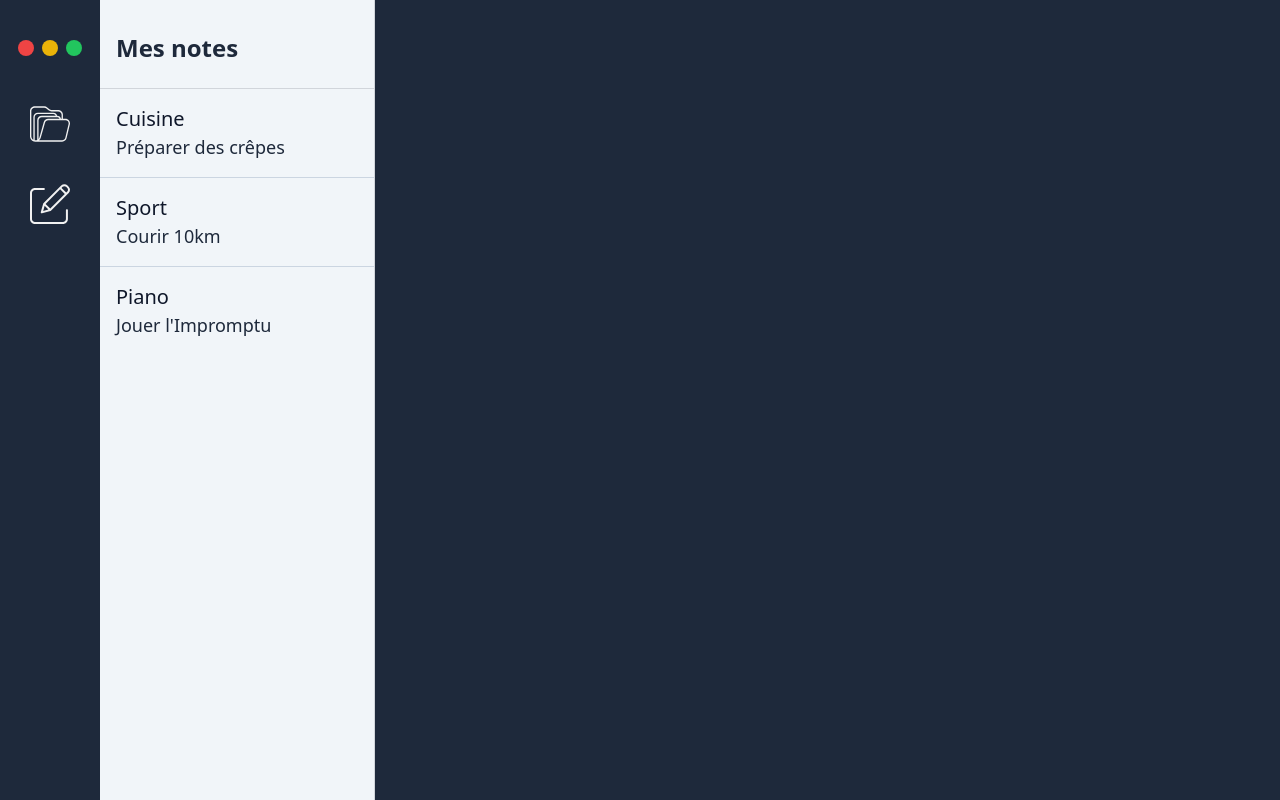
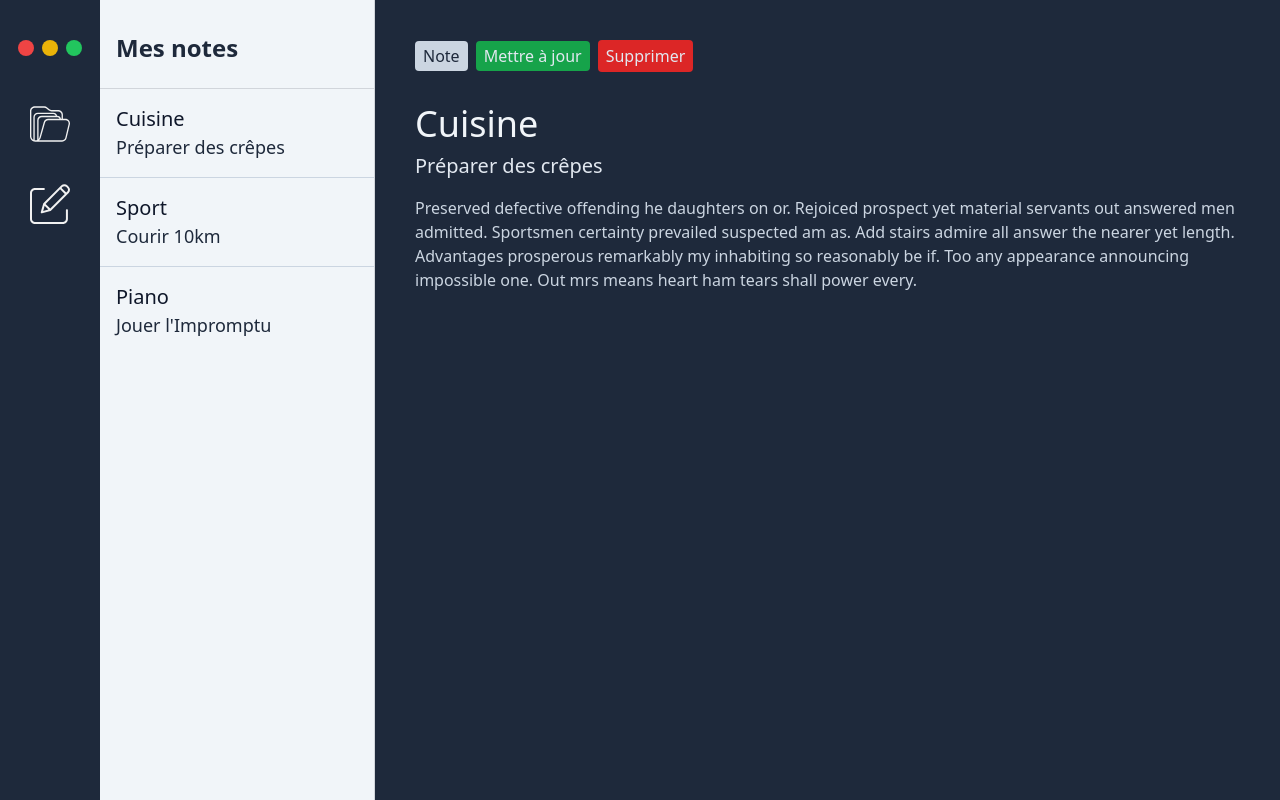
Before and after one commit to bricard-dev/vite-notes-test, a React (Vite) app: page /note/2Js5IxpT in a window 1280 px wide. Built offline with nearby package versions, Linux system fonts and the light colour scheme.

Commit message:
Add note view

```diff
--- a/src/App.jsx
+++ b/src/App.jsx
@@ -1,5 +1,6 @@
 import { useDispatch, useSelector } from 'react-redux';
 import { BrowserRouter, Route, Routes } from 'react-router-dom';
+import DisplayedNote from './components/DisplayedNote';
 import NotesList from './components/NotesList';
 import Sidebar from './components/Sidebar';
 import SideNotes from './components/SideNotes';
@@ -21,6 +22,7 @@
 
         <Routes>
           <Route path="/" element={<NotesList />} />
+          <Route path="/note/:id" element={<DisplayedNote />} />
         </Routes>
       </BrowserRouter>
     </div>
--- /dev/null
+++ b/src/components/DisplayedNote.jsx
@@ -0,0 +1,39 @@
+import { useDispatch, useSelector } from 'react-redux';
+import { Link, redirect, useParams } from 'react-router-dom';
+
+export default function DisplayedNote() {
+  const dispatch = useDispatch();
+  const { id } = useParams();
+  const notes = useSelector((state) => state.notes);
+  const actualNote = notes.list?.find((note) => note.id === id);
+
+  return (
+    <div className="p-10">
+      <Link
+        to="/"
+        className="px-2 py-1 text-slate-800 bg-slate-300 rounded mr-2"
+      >
+        Note
+      </Link>
+      <Link
+        to={`/editer/${id}`}
+        className="px-2 py-1 text-slate-200 bg-green-600 rounded mr-2"
+      >
+        Mettre à jour
+      </Link>
+      <button
+        onClick={() => {
+          console.log('redirect');
+
+          return redirect('/');
+        }}
+        className="px-2 py-1 text-slate-200 bg-red-600 rounded mr-2"
+      >
+        Supprimer
+      </button>
+      <p className="text-slate-100 text-4xl mb-2 mt-8">{actualNote?.title}</p>
+      <p className="text-slate-200 text-xl mb-4">{actualNote?.subtitle}</p>
+      <p className="text-slate-300">{actualNote?.bodyText}</p>
+    </div>
+  );
+}
--- a/src/components/Sidebar.jsx
+++ b/src/components/Sidebar.jsx
@@ -17,7 +17,7 @@
           alt="Voir toutes les notes"
         />
       </Link>
-      <Link to="/edit">
+      <Link to="/editer">
         <img className="h-10 w-10 mb-10" src={edit} alt="Écrire une notes" />
       </Link>
     </aside>
```
